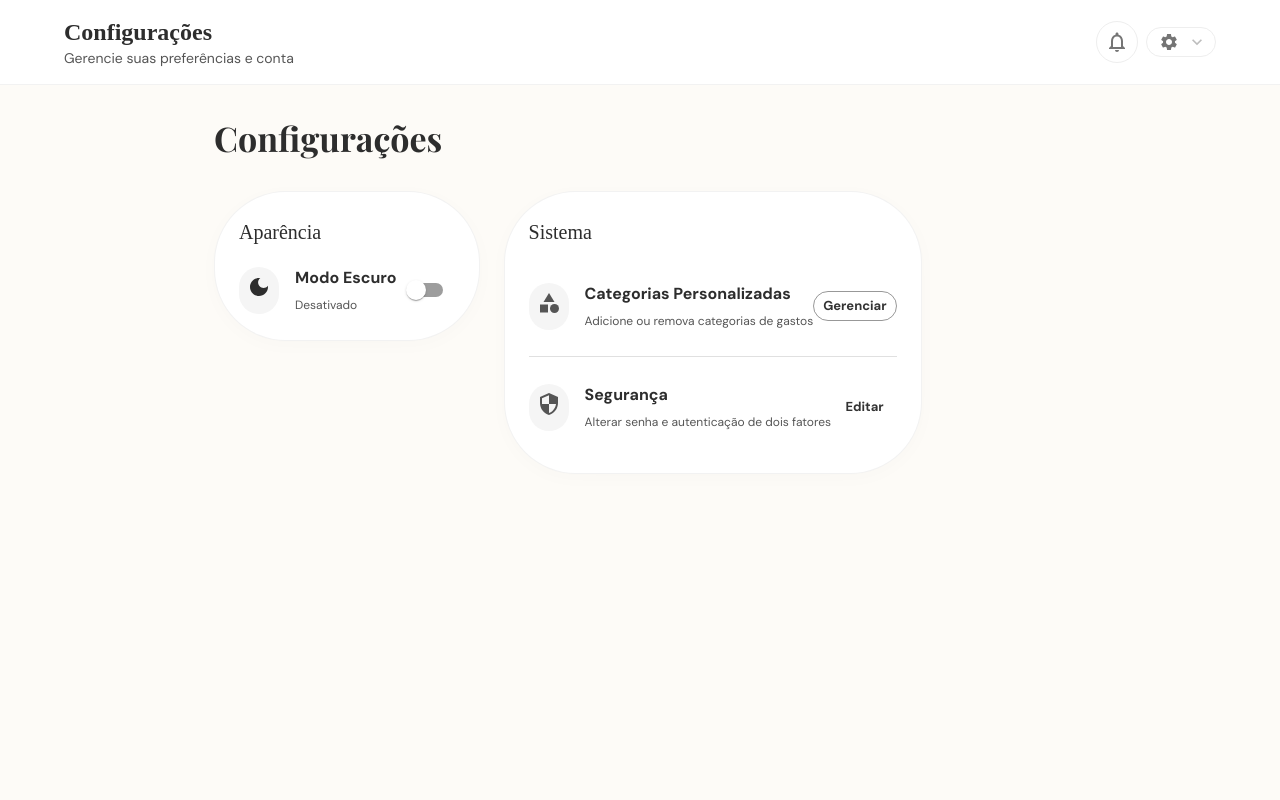
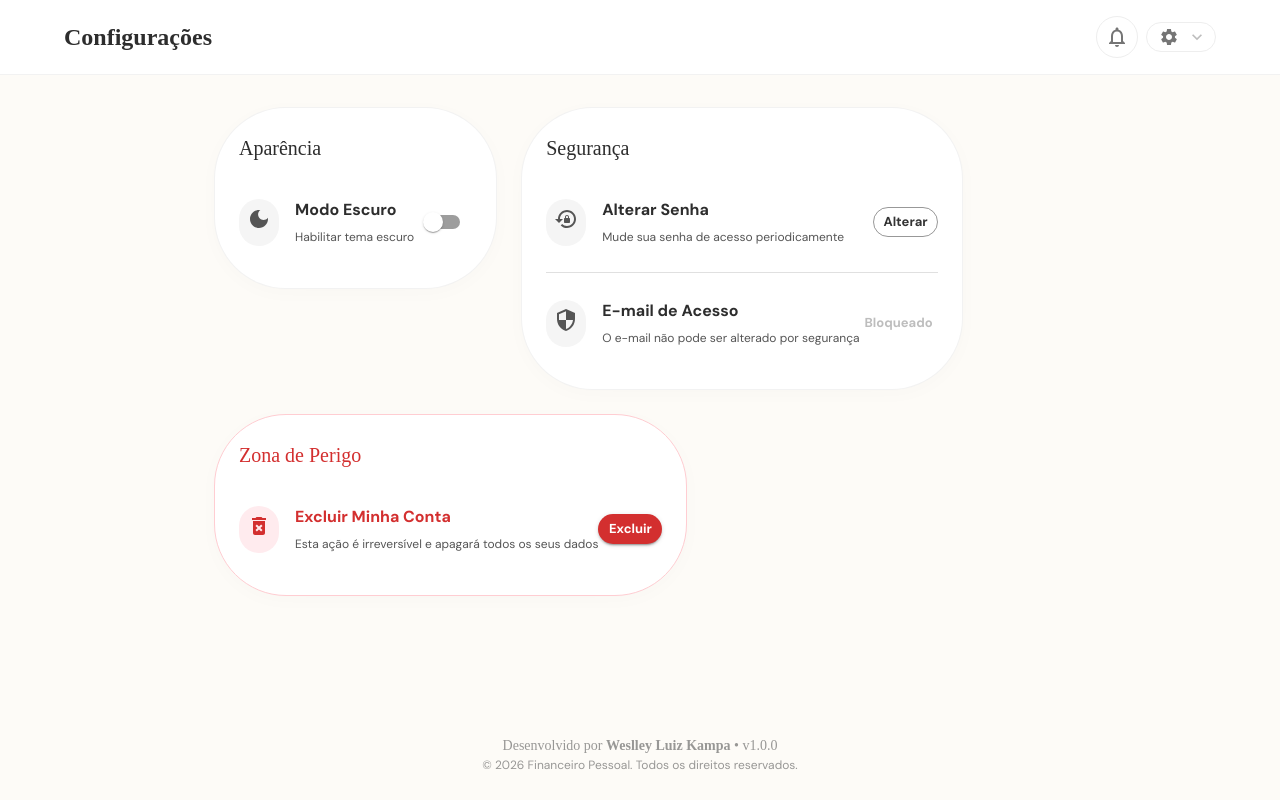
Before and after one commit to agr3w/financeiro_pessoal, a React (Vite) app: page /settings in a window 1280 px wide. Built offline with nearby package versions, Linux system fonts and the light colour scheme; no server answers; the database is empty; sample sign-in values are in the browser's storage.

Commit message:
feat: add Footer component; implement password update and account deletion functionality in Settings

```diff
--- a/src/components/layout/Footer.jsx
+++ b/src/components/layout/Footer.jsx
@@ -0,0 +1,26 @@
+import React from 'react';
+import { Box, Typography, Link } from '@mui/material';
+
+export default function Footer() {
+    return (
+        <Box
+            component="footer"
+            sx={{
+                py: 3,
+                px: 2,
+                mt: 'auto',
+                textAlign: 'center',
+                opacity: 0.6,
+                transition: 'opacity 0.3s',
+                '&:hover': { opacity: 1 }
+            }}
+        >
+            <Typography variant="body2" color="text.secondary" fontFamily="serif">
+                Desenvolvido por <strong>Weslley Luiz Kampa</strong> • v1.0.0
+            </Typography>
+            <Typography variant="caption" color="text.secondary" display="block">
+                © {new Date().getFullYear()} Financeiro Pessoal. Todos os direitos reservados.
+            </Typography>
+        </Box>
+    );
+}
--- a/src/context/AuthContext.jsx
+++ b/src/context/AuthContext.jsx
@@ -3,7 +3,11 @@ import {
     createUserWithEmailAndPassword,
     signInWithEmailAndPassword,
     signOut,
-    onAuthStateChanged
+    onAuthStateChanged,
+    updatePassword,      // <--- Novo
+    deleteUser,          // <--- Novo
+    reauthenticateWithCredential, // <--- Novo
+    EmailAuthProvider    // <--- Novo
 } from "firebase/auth";
 import { auth } from "../services/firebase";
 
@@ -15,22 +19,44 @@ export const AuthProvider = ({ children }) => {
     const [user, setUser] = useState(null);
     const [loading, setLoading] = useState(true);
 
-    // Criar conta
     const signup = (email, password) => {
         return createUserWithEmailAndPassword(auth, email, password);
     };
 
-    // Login
     const login = (email, password) => {
         return signInWithEmailAndPassword(auth, email, password);
     };
 
-    // Logout
     const logout = () => {
         return signOut(auth);
     };
 
-    // Ouve mudanças (login/logout) automaticamente
+    // --- NOVAS FUNÇÕES DE SEGURANÇA ---
+
+    // Alterar Senha
+    const updateUserPassword = async (currentPassword, newPassword) => {
+        if (!user) throw new Error("Usuário não autenticado");
+
+        // 1. Re-autenticar para garantir segurança
+        const credential = EmailAuthProvider.credential(user.email, currentPassword);
+        await reauthenticateWithCredential(user, credential);
+
+        // 2. Atualizar senha
+        await updatePassword(user, newPassword);
+    };
+
+    // Deletar Conta
+    const deleteUserAccount = async (currentPassword) => {
+        if (!user) throw new Error("Usuário não autenticado");
+
+        // 1. Re-autenticar
+        const credential = EmailAuthProvider.credential(user.email, currentPassword);
+        await reauthenticateWithCredential(user, credential);
+
+        // 2. Deletar
+        await deleteUser(user);
+    };
+
     useEffect(() => {
         const unsubscribe = onAuthStateChanged(auth, (currentUser) => {
             setUser(currentUser);
@@ -43,7 +69,9 @@ export const AuthProvider = ({ children }) => {
         user,
         signup,
         login,
-        logout
+        logout,
+        updateUserPassword, // Exporta nova função
+        deleteUserAccount   // Exporta nova função
     };
 
     return (
--- a/src/pages/admin/Dashboard.jsx
+++ b/src/pages/admin/Dashboard.jsx
@@ -1,6 +1,7 @@
 import React, { useContext, useState } from 'react'; // Adicione useState aqui se faltar
-import { Container, Grid, Typography, Box } from '@mui/material';
+import { Container, Grid, Typography, Box, Button } from '@mui/material';
 import Header from '../../components/layout/Header'; // <--- Importe o novo Header
+import Footer from '../../components/layout/Footer'; // <--- Importe o Footer
 import MonthSelector from '../../components/ui/MonthSelector';
 import DashboardStats from '../../sections/finance/DashboardStats';
 import CashFlowTable from '../../sections/finance/CashFlowTable';
@@ -9,7 +10,6 @@ import TransactionList from '../../sections/finance/TransactionList';
 import QuickAddFab from '../../sections/finance/QuickAddFab';
 import AddPlanModal from '../../components/organisms/AddPlanModal';
 import { FinanceContext } from '../../context/FinanceContext';
-import { Button } from '@mui/material';
 
 export default function Dashboard() {
   const {
@@ -20,12 +20,14 @@ export default function Dashboard() {
   const [isPlanModalOpen, setPlanModalOpen] = useState(false);
 
   return (
-    <Box sx={{ minHeight: '100vh', pb: 10 }}>
+    // Layout Flex para empurrar o Footer
+    <Box sx={{ minHeight: '100vh', display: 'flex', flexDirection: 'column', bgcolor: 'background.default' }}>
 
-      {/* 1. NOVO HEADER AQUI (Ele cuida do Avatar e Logout sozinho) */}
+      {/* 1. NOVO HEADER */}
       <Header />
 
-      <Container maxWidth="lg">
+      {/* Conteúdo Expansível (flexGrow: 1) */}
+      <Container maxWidth="lg" sx={{ flexGrow: 1, py: 4 }}>
 
         {/* Seletor de Mês */}
         <Box mb={4}>
@@ -89,6 +91,9 @@ export default function Dashboard() {
         open={isPlanModalOpen}
         onClose={() => setPlanModalOpen(false)}
       />
+
+      {/* FOOTER AQUI */}
+      <Footer />
     </Box>
   );
 }
--- a/src/pages/admin/Settings.jsx
+++ b/src/pages/admin/Settings.jsx
@@ -1,22 +1,32 @@
 import React, { useState, useContext } from 'react';
 import {
-  Container, Grid, Paper, Typography, Box, Switch, Button,
-  Dialog, TextField, Chip, Divider
+  Container, Grid, Paper, Typography, Box, Switch, Divider, Button,
+  Dialog, TextField, DialogTitle, DialogContent, DialogActions, Alert
 } from '@mui/material';
-import { DarkMode, Add, Palette, Category, Security } from '@mui/icons-material';
+import {
+  DarkMode, LockReset, DeleteForever, Security
+} from '@mui/icons-material'; // Ícones novos
 import Header from '../../components/layout/Header';
-import { useThemeContext } from '../../context/ThemeContext'; // Contexto do Tema
-import { FinanceContext } from '../../context/FinanceContext'; // Contexto Financeiro
+import Footer from '../../components/layout/Footer'; // Importe o Footer
+import { useThemeContext } from '../../context/ThemeContext';
+import { useAuth } from '../../context/AuthContext'; // Importe Auth
 
 // Componente auxiliar para os itens da lista
-const SettingItem = ({ icon, title, description, action }) => (
+const SettingItem = ({ icon, title, description, action, danger }) => (
   <Box display="flex" justifyContent="space-between" alignItems="center" py={2}>
     <Box display="flex" gap={2} alignItems="center">
-            <Box sx={{ p: 1, bgcolor: '#f5f5f5', borderRadius: 2, color: '#555' }}>
+      <Box sx={{
+        p: 1,
+        bgcolor: danger ? '#ffebee' : '#f5f5f5',
+        color: danger ? '#d32f2f' : '#555',
+        borderRadius: 2
+      }}>
         {icon}
       </Box>
       <Box>
-                <Typography variant="subtitle1" fontWeight="bold">{title}</Typography>
+        <Typography variant="subtitle1" fontWeight="bold" color={danger ? 'error' : 'textPrimary'}>
+          {title}
+        </Typography>
         <Typography variant="caption" color="text.secondary">{description}</Typography>
       </Box>
     </Box>
@@ -28,75 +38,112 @@ const SettingItem = ({ icon, title, description, action }) => (
 
 export default function Settings() {
   const { mode, toggleColorMode } = useThemeContext();
-  const { categories, addCategory, removeCategory } = useContext(FinanceContext);
+  const { updateUserPassword, deleteUserAccount } = useAuth();
 
-  // Estado para Modal de Nova Categoria
-  const [openCatModal, setOpenCatModal] = useState(false);
-  const [newCatName, setNewCatName] = useState('');
+  // Estados dos Modais
+  const [openPassModal, setOpenPassModal] = useState(false);
+  const [openDeleteModal, setOpenDeleteModal] = useState(false);
 
-  const handleAddCategory = async () => {
-    if (!newCatName) return;
-    await addCategory({
-      label: newCatName,
-      id: newCatName, // Usando nome como ID por simplicidade inicial
-      iconKey: 'star', // Ícone genérico para customizados
-      color: '#B0BEC5' // Cor genérica (Cinza)
-    });
-    setNewCatName('');
-    setOpenCatModal(false);
+  // Estados dos Formulários
+  const [currentPassword, setCurrentPassword] = useState('');
+  const [newPassword, setNewPassword] = useState('');
+  const [statusMsg, setStatusMsg] = useState({ type: '', text: '' });
+
+  // --- HANDLERS ---
+
+  const handleUpdatePassword = async () => {
+    setStatusMsg({ type: '', text: '' });
+    try {
+      await updateUserPassword(currentPassword, newPassword);
+      setStatusMsg({ type: 'success', text: 'Senha atualizada com sucesso!' });
+      setTimeout(() => {
+        setOpenPassModal(false);
+        setCurrentPassword('');
+        setNewPassword('');
+        setStatusMsg({ type: '', text: '' });
+      }, 1500);
+    } catch (error) {
+      console.error(error);
+      setStatusMsg({ type: 'error', text: 'Erro: Senha atual incorreta ou muito fraca.' });
+    }
+  };
+
+  const handleDeleteAccount = async () => {
+    setStatusMsg({ type: '', text: '' });
+    try {
+      await deleteUserAccount(currentPassword);
+      // O AuthContext vai detectar o logout e redirecionar para login automaticamente
+    } catch (error) {
+      console.error(error);
+      setStatusMsg({ type: 'error', text: 'Erro: Senha incorreta. Não foi possível apagar.' });
+    }
   };
 
   return (
-    <Box sx={{ minHeight: '100vh', bgcolor: 'background.default' }}>
-      <Header title="Configurações" subtitle="Gerencie suas preferências e conta" />
+    <Box sx={{ minHeight: '100vh', bgcolor: 'background.default', display: 'flex', flexDirection: 'column' }}>
+      <Header title="Configurações" />
 
-      <Container maxWidth="md">
-        <Typography variant="h4" sx={{ mb: 4, fontWeight: 'bold' }}>Configurações</Typography>
-
+      <Container maxWidth="md" sx={{ flexGrow: 1 }}>
         <Grid container spacing={3}>
 
-          {/* Bloco 1: Aparência */}
+          {/* APARÊNCIA */}
           <Grid item xs={12}>
             <Paper sx={{ p: 3, borderRadius: 3 }}>
               <Typography variant="h6" fontFamily="serif" mb={2}>Aparência</Typography>
-              <Box display="flex" justifyContent="space-between" alignItems="center">
-                <Box display="flex" gap={2} alignItems="center">
-                  <Box sx={{ p: 1, bgcolor: mode === 'light' ? '#f5f5f5' : '#333', borderRadius: 2 }}>
-                    <DarkMode />
-                  </Box>
-                  <Box>
-                    <Typography variant="subtitle1" fontWeight="bold">Modo Escuro</Typography>
-                    <Typography variant="caption" color="text.secondary">
-                      {mode === 'light' ? 'Desativado' : 'Ativado'}
-                    </Typography>
-                  </Box>
-                </Box>
-                <Switch checked={mode === 'dark'} onChange={toggleColorMode} />
-              </Box>
+              <SettingItem
+                icon={<DarkMode />}
+                title="Modo Escuro"
+                description="Habilitar tema escuro"
+                action={<Switch checked={mode === 'dark'} onChange={toggleColorMode} />}
+              />
             </Paper>
           </Grid>
 
-          {/* Bloco 2: Sistema */}
+          {/* SEGURANÇA */}
           <Grid item xs={12}>
             <Paper sx={{ p: 3, borderRadius: 3 }}>
-              <Typography variant="h6" fontFamily="serif" mb={2}>Sistema</Typography>
+              <Typography variant="h6" fontFamily="serif" mb={2}>Segurança</Typography>
 
               <SettingItem
-                  icon={<Category />}
-                  title="Categorias Personalizadas"
-                  description="Adicione ou remova categorias de gastos"
+                icon={<LockReset />}
+                title="Alterar Senha"
+                description="Mude sua senha de acesso periodicamente"
                 action={
-                    <Button variant="outlined" size="small" sx={{ borderRadius: 4 }} onClick={() => setOpenCatModal(true)}>
-                      Gerenciar
+                  <Button variant="outlined" size="small" onClick={() => setOpenPassModal(true)}>
+                    Alterar
                   </Button>
                 }
               />
               <Divider sx={{ my: 1 }} />
               <SettingItem
                 icon={<Security />}
-                  title="Segurança"
-                  description="Alterar senha e autenticação de dois fatores"
-                  action={<Button size="small">Editar</Button>}
+                title="E-mail de Acesso"
+                description="O e-mail não pode ser alterado por segurança"
+                action={<Button size="small" disabled>Bloqueado</Button>}
+              />
+            </Paper>
+          </Grid>
+
+          {/* ZONA DE PERIGO */}
+          <Grid item xs={12}>
+            <Paper sx={{ p: 3, borderRadius: 3, border: '1px solid #ffcdd2' }}>
+              <Typography variant="h6" fontFamily="serif" color="error" mb={2}>Zona de Perigo</Typography>
+
+              <SettingItem
+                danger
+                icon={<DeleteForever />}
+                title="Excluir Minha Conta"
+                description="Esta ação é irreversível e apagará todos os seus dados"
+                action={
+                  <Button
+                    variant="contained"
+                    color="error"
+                    size="small"
+                    onClick={() => setOpenDeleteModal(true)}
+                  >
+                    Excluir
+                  </Button>
+                }
               />
             </Paper>
           </Grid>
@@ -104,26 +151,68 @@ export default function Settings() {
         </Grid>
       </Container>
 
-      {/* Modal de Adicionar Categoria */}
-      <Dialog open={openCatModal} onClose={() => setOpenCatModal(false)} fullWidth maxWidth="xs">
-        <Box p={3}>
-            <Typography variant="h6" mb={2}>Nova Categoria</Typography>
+      {/* ADICIONANDO O FOOTER AQUI */}
+      <Footer />
+
+      {/* --- MODAL DE TROCAR SENHA --- */}
+      <Dialog open={openPassModal} onClose={() => setOpenPassModal(false)}>
+        <DialogTitle>Alterar Senha</DialogTitle>
+        <DialogContent sx={{ minWidth: 300 }}>
+          {statusMsg.text && <Alert severity={statusMsg.type} sx={{ mb: 2 }}>{statusMsg.text}</Alert>}
           <TextField
-                label="Nome (Ex: Jogos, Pets)"
+            autoFocus
+            margin="dense"
+            label="Senha Atual"
+            type="password"
             fullWidth
+            value={currentPassword}
+            onChange={(e) => setCurrentPassword(e.target.value)}
+          />
+          <TextField
+            margin="dense"
+            label="Nova Senha"
+            type="password"
+            fullWidth
+            value={newPassword}
+            onChange={(e) => setNewPassword(e.target.value)}
+          />
+        </DialogContent>
+        <DialogActions>
+          <Button onClick={() => setOpenPassModal(false)}>Cancelar</Button>
+          <Button onClick={handleUpdatePassword} variant="contained">Salvar</Button>
+        </DialogActions>
+      </Dialog>
+
+      {/* --- MODAL DE DELETAR CONTA --- */}
+      <Dialog open={openDeleteModal} onClose={() => setOpenDeleteModal(false)}>
+        <DialogTitle sx={{ color: 'error.main' }}>Excluir Conta?</DialogTitle>
+        <DialogContent sx={{ minWidth: 300 }}>
+          <Typography variant="body2" sx={{ mb: 2 }}>
+            Tem certeza absoluta? Isso apagará <strong>todas as suas transações, empréstimos e categorias</strong>. Não há como desfazer.
+          </Typography>
+
+          {statusMsg.text && <Alert severity={statusMsg.type} sx={{ mb: 2 }}>{statusMsg.text}</Alert>}
+
+          <Typography variant="caption" display="block" mb={1}>
+            Digite sua senha atual para confirmar:
+          </Typography>
+          <TextField
             autoFocus
-                value={newCatName}
-                onChange={(e) => setNewCatName(e.target.value)}
+            margin="dense"
+            label="Sua Senha"
+            type="password"
+            fullWidth
+            color="error"
+            value={currentPassword}
+            onChange={(e) => setCurrentPassword(e.target.value)}
           />
-            <Button
-                fullWidth
-                variant="contained"
-                sx={{ mt: 2 }}
-                onClick={handleAddCategory}
-            >
-                Salvar
+        </DialogContent>
+        <DialogActions>
+          <Button onClick={() => setOpenDeleteModal(false)}>Cancelar</Button>
+          <Button onClick={handleDeleteAccount} variant="contained" color="error">
+            Sim, apagar tudo
           </Button>
-        </Box>
+        </DialogActions>
       </Dialog>
 
     </Box>
```
Lines whose indentation alone changed are shown as unchanged.
